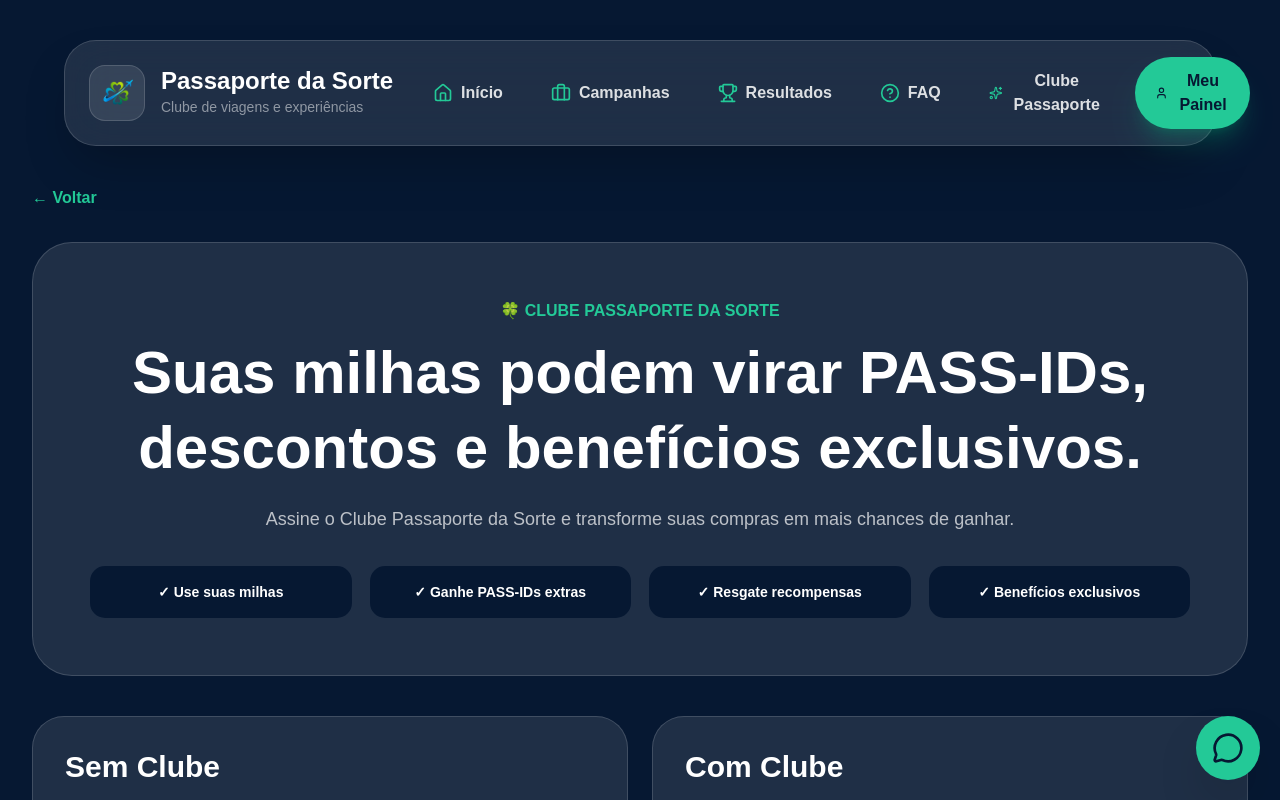
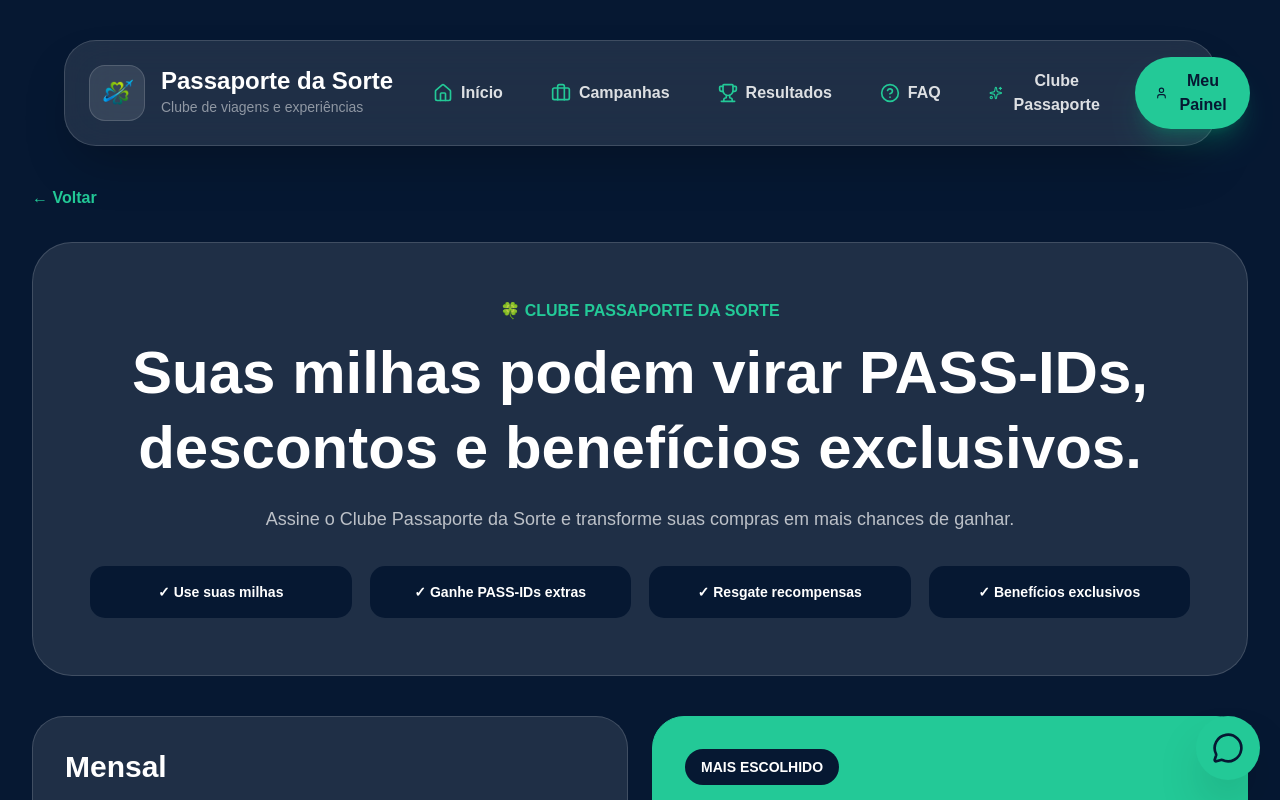
Before and after one commit to Passaportedasorte/passaporte-da-sorte, a Next.js app: page /clube in a window 1280 px wide. Shown: the top 800 px of the page. Built offline with nearby package versions, Linux system fonts and the light colour scheme.

Commit message:
Ajusta Clube para detectar assinatura ativa

```diff
--- a/app/clube/page.tsx
+++ b/app/clube/page.tsx
@@ -12,6 +12,8 @@ export default function ClubePage() {
     const [pixClube, setPixClube] = useState<any>(null);
     const [paymentIdClube, setPaymentIdClube] = useState("");
     const [pixClubeConfirmado, setPixClubeConfirmado] = useState(false);
+    const [verificandoAssinatura, setVerificandoAssinatura] = useState(true);
+  const [assinaturaAtiva, setAssinaturaAtiva] = useState<any>(null);
 
     async function assinarClube(
   plano: "mensal" | "semestral",
@@ -132,6 +134,36 @@ setTimeout(() => {
   return () => clearInterval(interval);
 }, [pixClube, paymentIdClube]);
 
+
+useEffect(() => {
+  async function verificarAssinatura() {
+    try {
+      const { data } = await supabase.auth.getUser();
+      const user = data.user;
+
+      if (!user) {
+        setVerificandoAssinatura(false);
+        return;
+      }
+
+      const { data: assinatura } = await supabase
+        .from("assinaturas")
+        .select("*")
+        .eq("user_id", user.id)
+        .eq("status", "ativo")
+        .maybeSingle();
+
+      setAssinaturaAtiva(assinatura);
+    } catch (error) {
+      console.error("Erro ao verificar assinatura:", error);
+    } finally {
+      setVerificandoAssinatura(false);
+    }
+  }
+
+  verificarAssinatura();
+}, []);
+
   return (
   <main className="min-h-screen bg-[#061832] text-white px-5 md:px-8 py-10">
     <SiteHeader />
@@ -162,29 +194,72 @@ setTimeout(() => {
         </div>
       </section>
 
+      {verificandoAssinatura ? (
+  <section className="rounded-[2rem] bg-white/10 border border-white/15 p-8 mt-10 text-center">
+    <div className="mx-auto w-8 h-8 border-2 border-white/20 border-t-[#23C997] rounded-full animate-spin" />
+    <p className="text-white/70 mt-4 font-bold">
+      Verificando sua assinatura...
+    </p>
+  </section>
+) : assinaturaAtiva ? (
+  <section className="rounded-[2rem] bg-[#23C997] text-[#061832] p-8 md:p-10 mt-10 text-center">
+    <p className="font-black">✅ ASSINATURA ATIVA</p>
+
+    <h2 className="text-3xl md:text-5xl font-black mt-2">
+      Você já faz parte do Clube Passaporte da Sorte.
+    </h2>
+
+    <p className="mt-4 text-lg font-medium max-w-3xl mx-auto">
+      Seus benefícios estão liberados. Agora você pode usar suas milhas para resgates, recompensas e PASS-IDs extras.
+    </p>
+
+    <a
+      href="/minhas-milhas"
+      className="inline-block mt-6 rounded-2xl bg-[#061832] text-white px-8 py-4 font-black"
+    >
+      Ver minhas milhas
+    </a>
+  </section>
+) : (
   <section className="grid md:grid-cols-2 gap-6 mt-10">
-        <Comparativo
-          titulo="Sem Clube"
-          itens={[
-            "Acumula milhas",
-            "Não pode resgatar benefícios",
-            "Não troca milhas por PASS-IDs",
-            "Menos vantagens nas campanhas",
+    <PlanoCard
+      nome="Mensal"
+      preco="R$ 24,90"
+      descricao="Ideal para conhecer e começar a usar suas milhas."
+      detalhes={[
+        "Acesso à Central de Recompensas",
+        "Uso das milhas para resgates",
+        "Troca por PASS-IDs extras",
+        "Benefícios e cupons exclusivos",
       ]}
-          negativo
+      destaque={false}
+      botao={loadingPlano === "mensal" ? "Gerando pagamento..." : "Assinar mensal"}
+      onClick={() => {
+        setPlanoSelecionado("mensal");
+        setPagamentoClubeAberto(true);
+      }}
     />
 
-        <Comparativo
-          titulo="Com Clube"
-          itens={[
-            "Usa milhas para resgates",
-            "Troca por PASS-IDs extras",
-            "Acessa cupons e benefícios",
-            "Aumenta suas chances de ganhar",
+    <PlanoCard
+      nome="Semestral"
+      preco="6x R$ 19,90"
+      descricao="Melhor opção para aproveitar mais e economizar."
+      detalhes={[
+        "Tudo do plano mensal",
+        "Uso das milhas para PASS-IDs extras",
+        "Economia em relação ao mensal",
+        "Também disponível no PIX por R$ 119,40",
+        "Mais tempo aproveitando benefícios",
       ]}
+      destaque
+      botao={loadingPlano === "semestral" ? "Gerando pagamento..." : "Assinar semestral"}
+      onClick={() => {
+        setPlanoSelecionado("semestral");
+        setPagamentoClubeAberto(true);
+      }}
     />
   </section>
-
+)}
       <section className="rounded-[2rem] bg-[#23C997] text-[#061832] p-8 md:p-10 mt-10 text-center">
         <p className="font-black">🎟️ PRINCIPAL BENEFÍCIO</p>
 
@@ -271,6 +346,14 @@ setTimeout(() => {
           Entre para o Clube Passaporte da Sorte e aproveite mais cada participação.
         </p>
 
+       {assinaturaAtiva ? (
+  <a
+    href="/minhas-milhas"
+    className="inline-block mt-6 rounded-2xl bg-[#061832] text-white px-8 py-4 font-black"
+  >
+    Acessar meus benefícios
+  </a>
+) : (
   <button
     onClick={() => {
       setPlanoSelecionado("semestral");
@@ -280,6 +363,7 @@ setTimeout(() => {
   >
     🍀 Quero entrar para o Clube
   </button>
+)}
       </section>
     </div>
 
```
Lines whose indentation alone changed are shown as unchanged.
